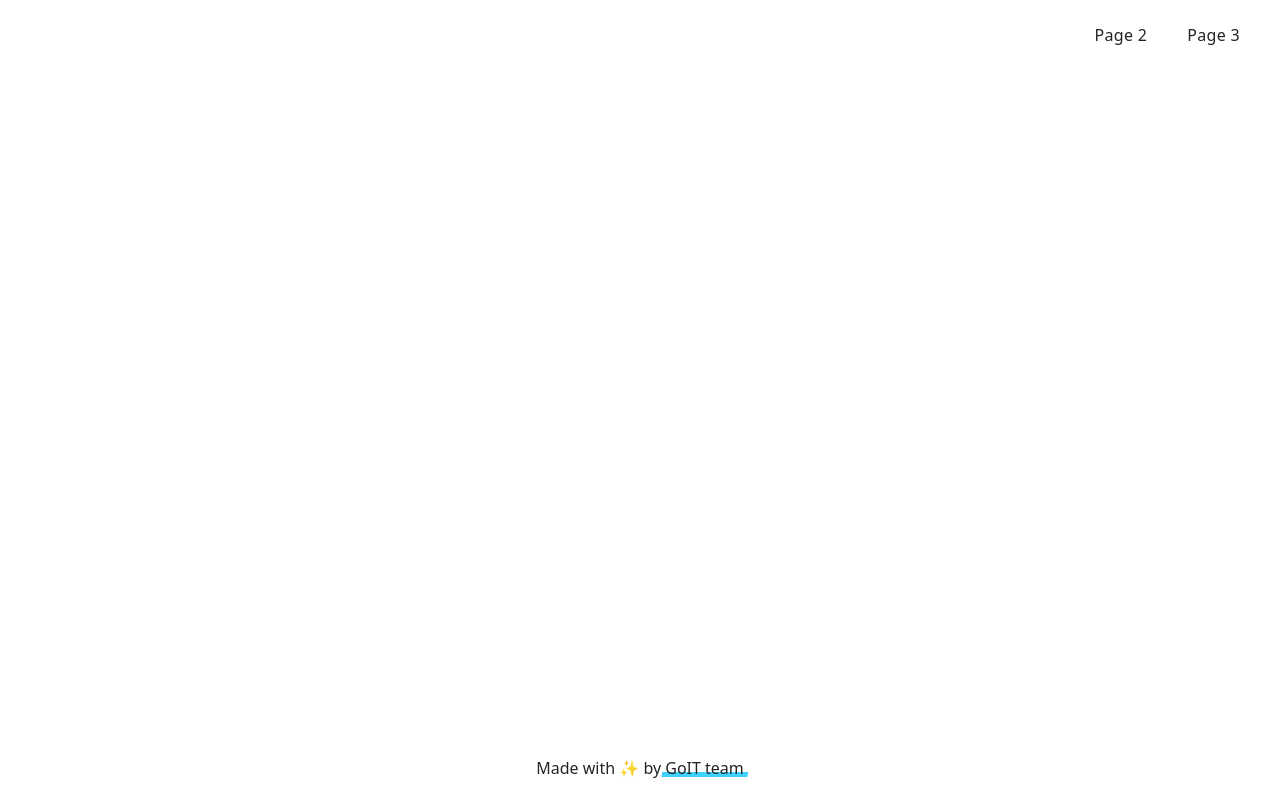
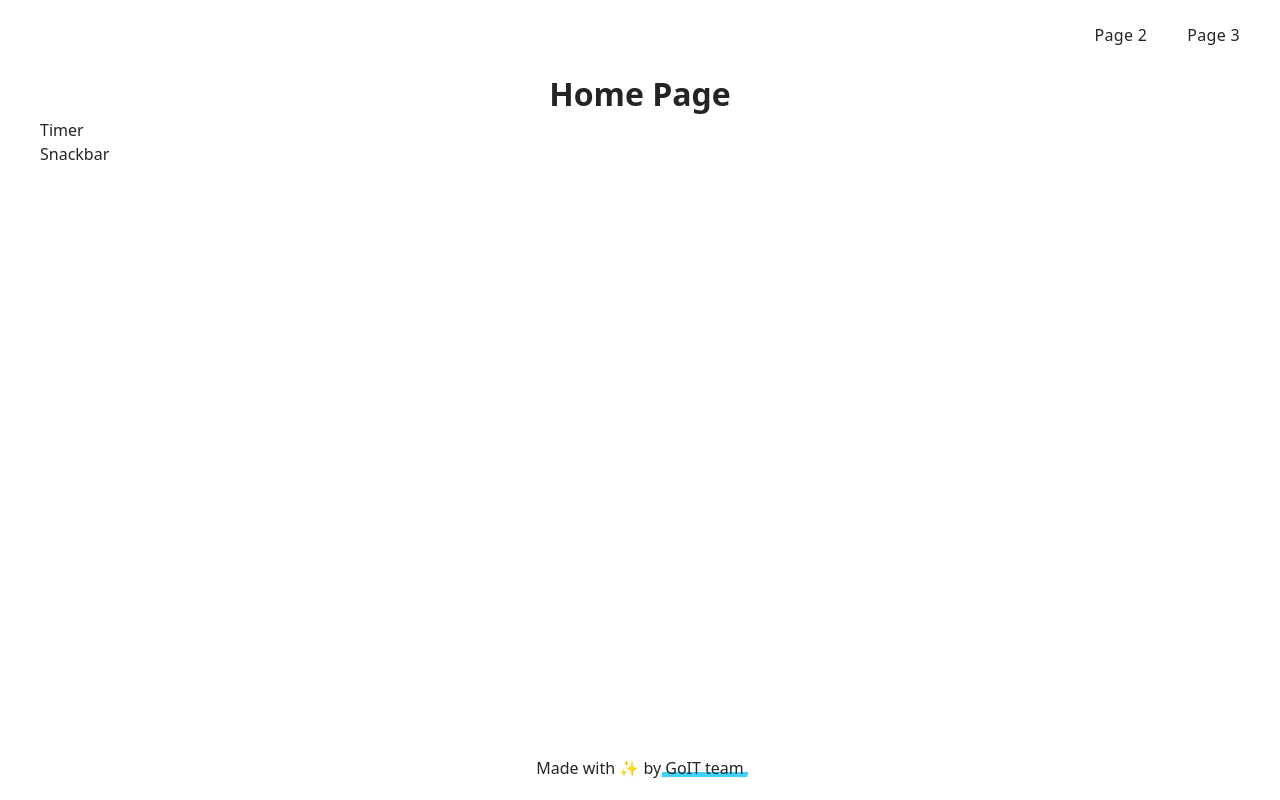
Before and after one commit to Nastya1211/goit-js-hw-10, a website built with Vite: page src/index.html in a window 1280 px wide. Built offline with nearby package versions, Linux system fonts and the light colour scheme.

Commit message:
correct ihdex.html

```diff
--- a/src/index.html
+++ b/src/index.html
@@ -10,7 +10,22 @@
   <body>
     <load src="./partials/header.html" icon-path="img/sprite.svg#logo" />
 
-    <main></main>
+    <main>
+      <div class="container">
+        <h1 class="main-title">Home Page</h1>
+
+        <nav class="homework-nav">
+          <ul>
+            <li>
+              <a class="homework-link" href="./1-timer.html">Timer</a>
+            </li>
+            <li>
+              <a class="homework-link" href="./2-snackbar.html">Snackbar</a>
+            </li>
+          </ul>
+        </nav>
+      </div>
+    </main>
 
     <load src="./partials/footer.html" />
   </body>
```
